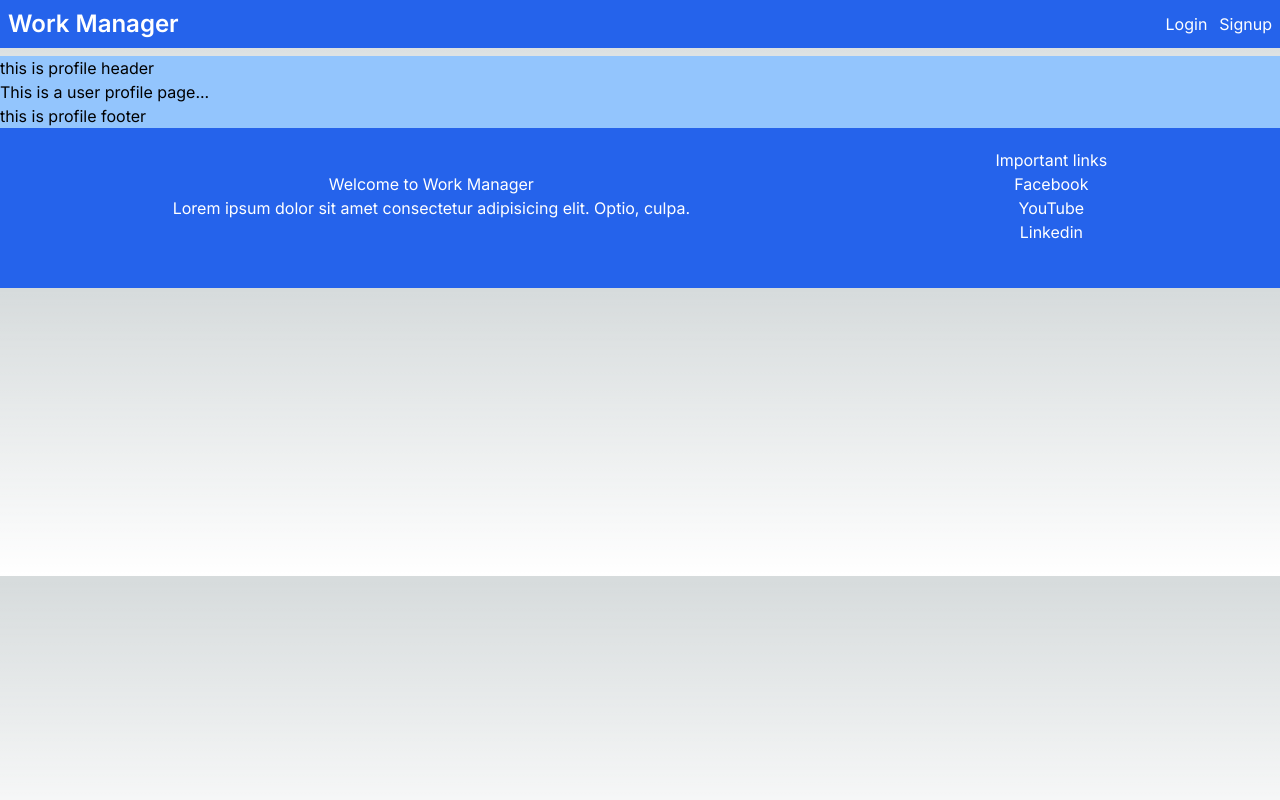
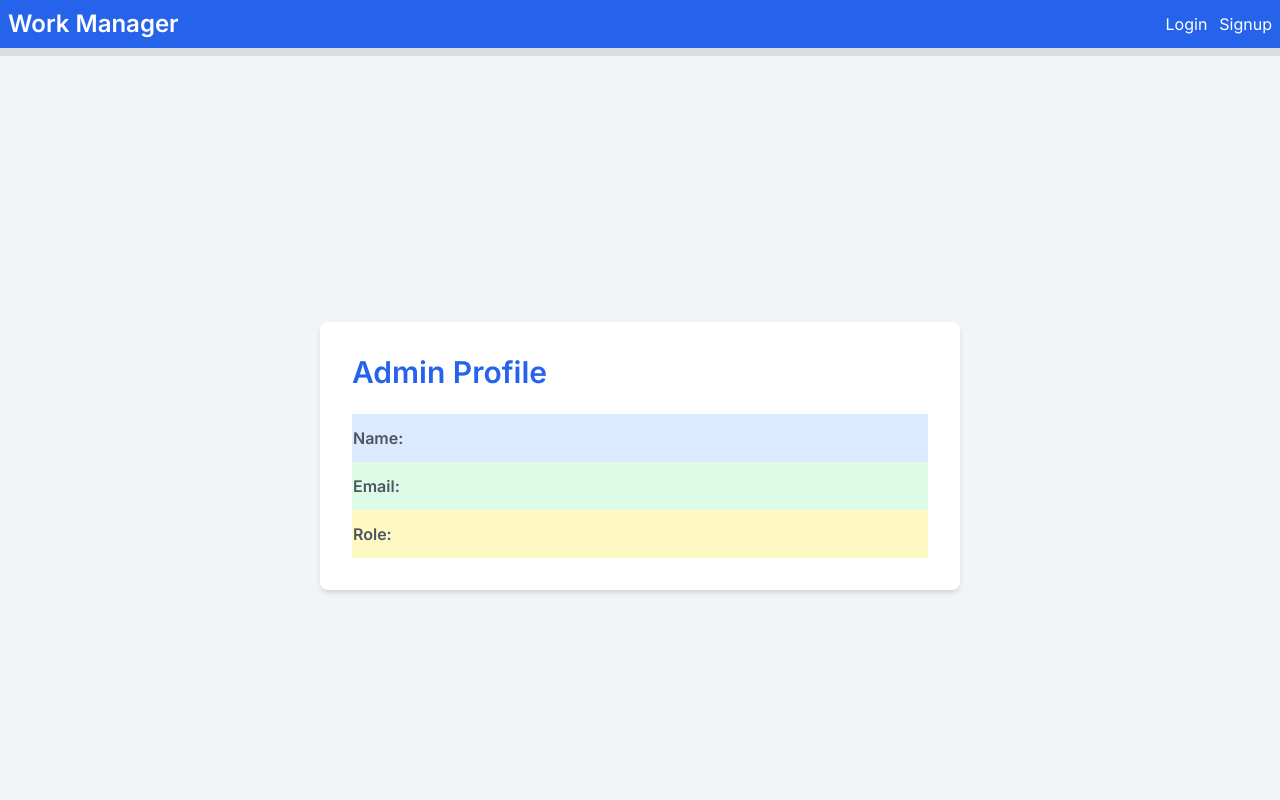
Before and after one commit to sandeepmalviya581/NEXT-JS-WORK-MANAGER-LCWD, a Next.js app: page /profile/user in a window 1280 px wide. Shown: the top 800 px of the page. Built offline with nearby package versions, Linux system fonts and the light colour scheme; no server answers.

Commit message:
User profile added

```diff
--- a/src/app/profile/layout.js
+++ b/src/app/profile/layout.js
@@ -3,9 +3,7 @@ export default function ProfileLayout({children}){
 
     return (
         <div>
-            <h1> this is profile header </h1>
                {children}
-               <h1> this is profile footer  </h1>
         </div>
     )
 }
--- a/src/app/profile/user/page.js
+++ b/src/app/profile/user/page.js
@@ -1,11 +1,35 @@
-export default function AdminProfile(){
+// pages/profile.js
+import UserContext from '@/context/userContext';
+import React, { useContext } from 'react';
+
+const ProfilePage = () => {
+
+  const context = useContext(UserContext);
 
 
-    return (
-        <div>
-            <h1>
-                This is a user profile page...
-            </h1>
-        </div>
-    )
-}
+  return (
+    <div className="min-h-screen bg-gray-100 flex items-center justify-center">
+      <div className="bg-white p-8 rounded-lg shadow-md w-1/2">
+        <h1 className="text-3xl font-semibold mb-6 text-blue-600">Admin Profile</h1>
+        <table className="w-full">
+          <tbody>
+            <tr className="bg-blue-100">
+              <td className="py-3 pr-6 font-semibold text-gray-600">Name:</td>
+              <td className="py-3">{context?.name}</td>
+            </tr>
+            <tr className="bg-green-100">
+              <td className="py-3 pr-6 font-semibold text-gray-600">Email:</td>
+              <td className="py-3">{context?.email}</td>
+            </tr>
+            <tr className="bg-yellow-100">
+              <td className="py-3 pr-6 font-semibold text-gray-600">Role:</td>
+              <td className="py-3">{context?.about}</td>
+            </tr>
+          </tbody>
+        </table>
+      </div>
+    </div>
+  );
+};
+
+export default ProfilePage;
--- a/src/app/utility/dashboard.jsx
+++ b/src/app/utility/dashboard.jsx
@@ -3,6 +3,8 @@ const data = [
     { id: 2, name: 'Total Task of User', link: '', type: 'other', count: 0 },
     { id: 3, name: 'Show All Users', link: '/show-users', type: 'link', count: 0 },
     { id: 4, name: 'Show pagination users', link: '/user-pagination', type: 'link', count: 0 },
+    { id: 5, name: 'User Profile', link: '/profile/user', type: 'link', count: 0 },
+
 ];
 
 export default data;
```
